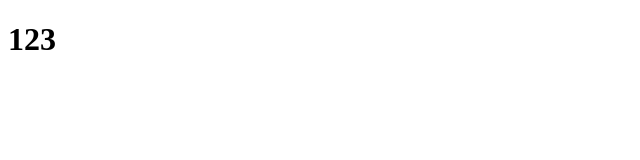
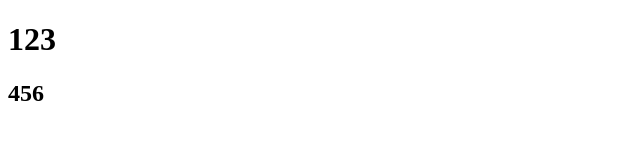
Before and after one commit to elephklin/cosmetic, a website: page about.html in a window 1280 px wide. Shown: the full height of the page, 0-640 px from the left. Drawn offline with Linux system fonts and the light colour scheme.

Commit message:
add about h2

```diff
--- a/about.html
+++ b/about.html
@@ -8,5 +8,6 @@
 </head>
 <body>
   <h1>123</h1>
+  <h2>456</h2>
 </body>
 </html>
```
